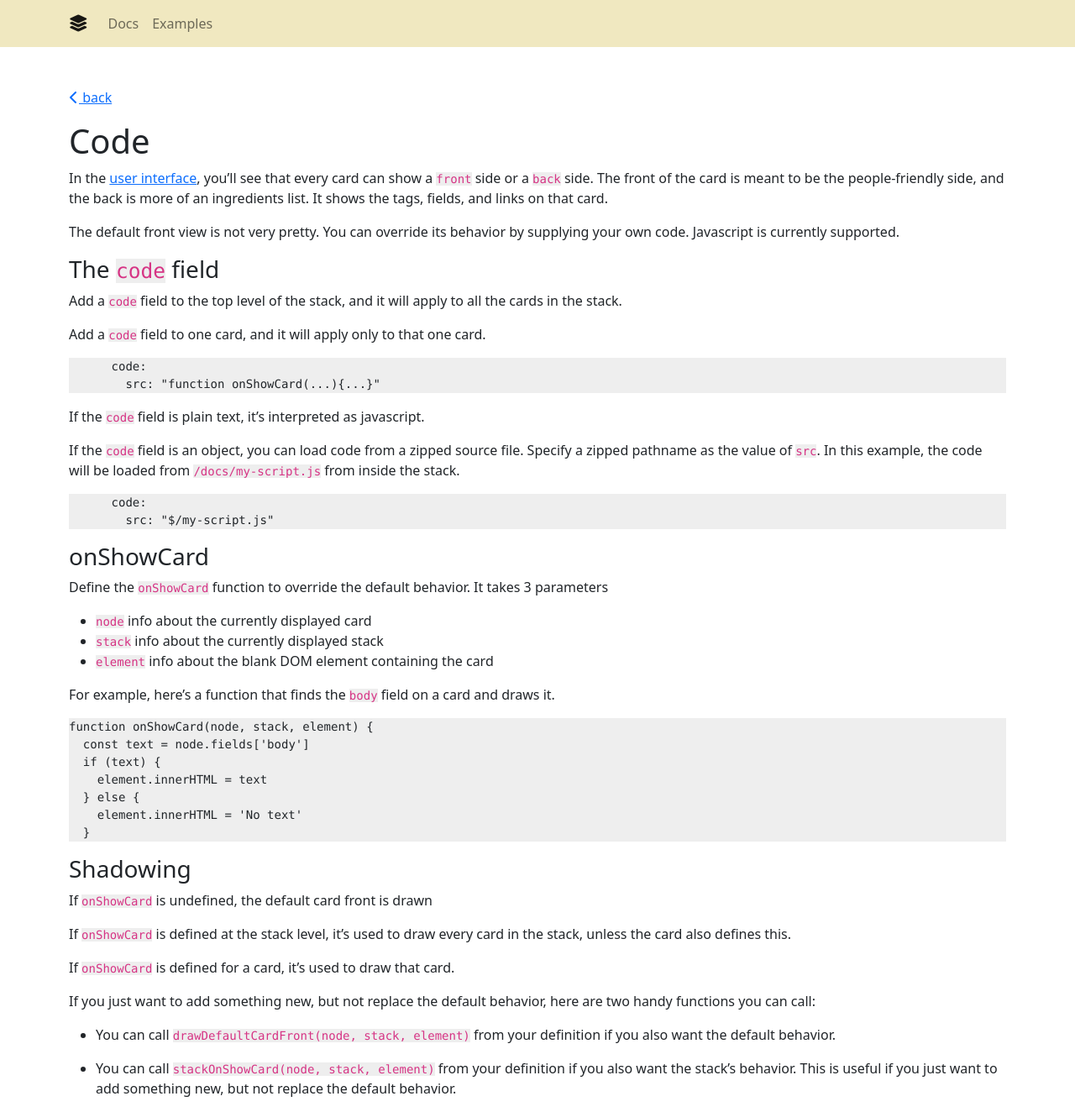
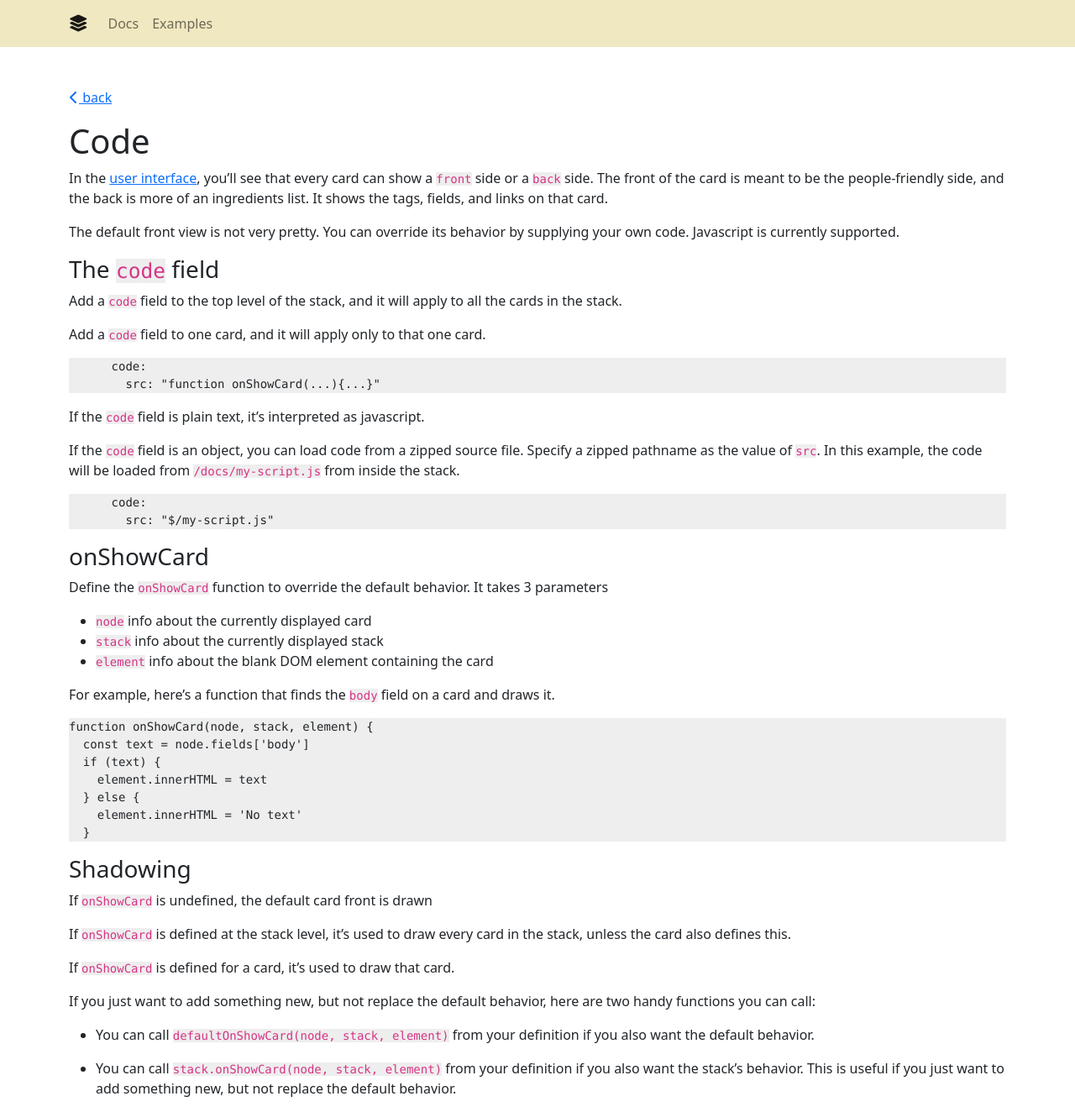
Before and after one commit to stack-db/stack-db.github.io, a Jekyll site: the page built from doc/code.md, in a window 1280 px wide. Shown: the whole page at 84% size. Built offline with Jekyll 4.4.1, drawn with Linux system fonts in a browser that asks for light colours; nearby versions of some CDN libraries.

```diff
--- a/_config.yml
+++ b/_config.yml
@@ -4,7 +4,9 @@ description: StackDB documentation and examples
 collections:
   - examples
 
-
-# Don't process the cardb React app's files (it's a separate repo/deploy)
+# Don't process the cardb React app, it's in the ../cardb repo.
 exclude:
   - CNAME
+
+plugins:
+  - jekyll-redirect-from
--- a/doc/code.md
+++ b/doc/code.md
@@ -71,10 +71,10 @@ If `onShowCard` is defined for a card, it's used to draw that card.
 
 If you just want to add something new, but not replace the default behavior, here are two handy functions you can call:
 
- * You can call `drawDefaultCardFront(node, stack, element)` from your
+ * You can call `defaultOnShowCard(node, stack, element)` from your
 definition if you also want the default behavior.
 
- * You can call `stackOnShowCard(node, stack, element)` from your
+ * You can call `stack.onShowCard(node, stack, element)` from your
 definition if you also want the stack's behavior. This is useful if
 you just want to add something new, but not replace the default
 behavior.
```
Also changed, not shown: doc/index.md (+3 -0 lines).
